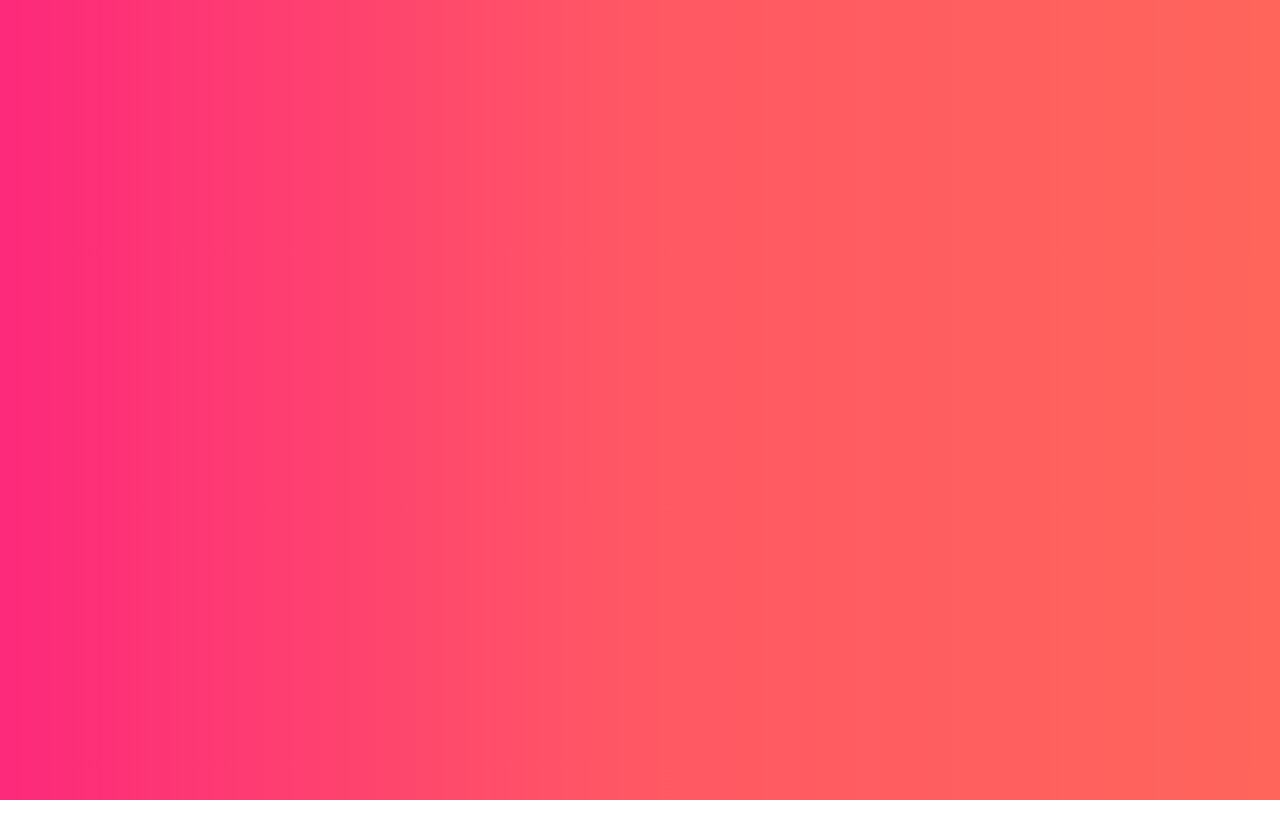
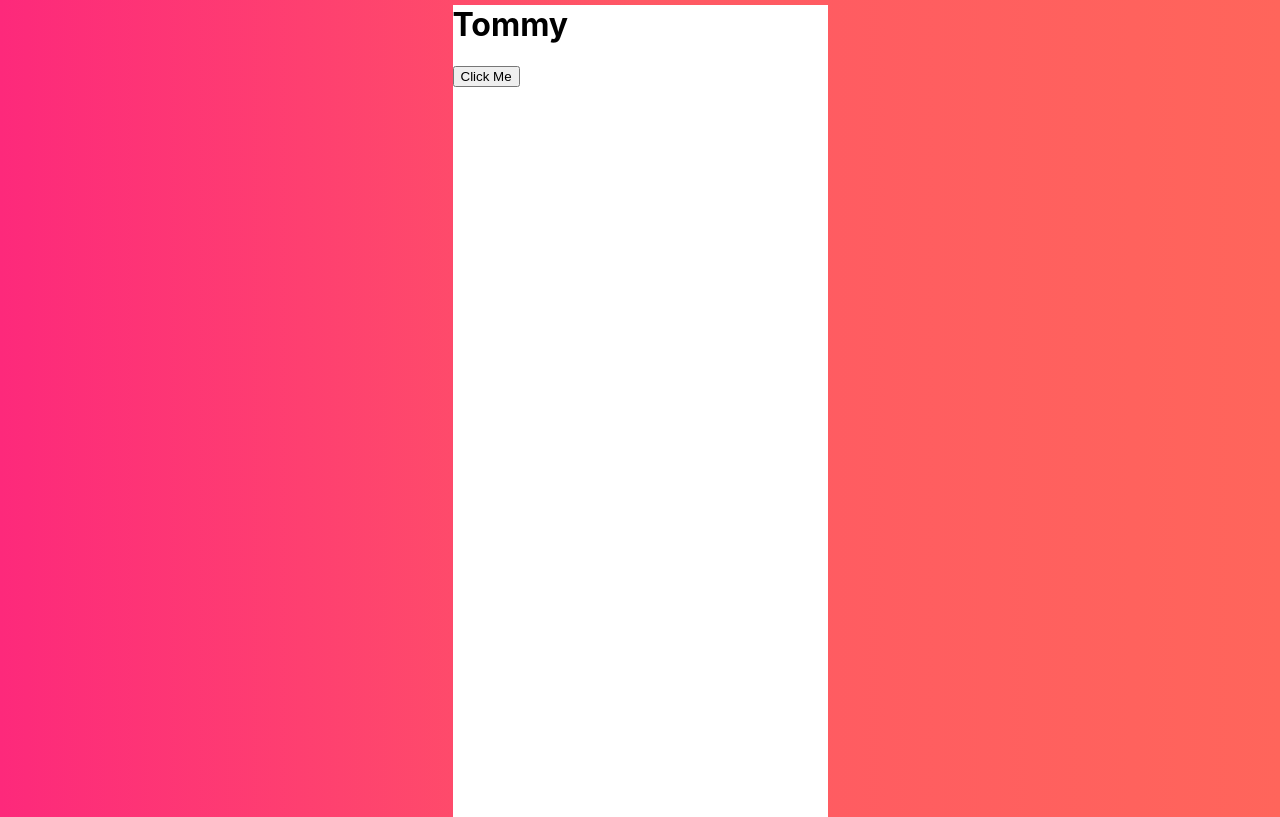
Before and after one commit to noppanat1997/slimder, a React (Create React App) app: page /swipe in a window 1280 px wide. Built offline with nearby package versions, Linux system fonts and the light colour scheme.

Commit message:
init-redux

```diff
--- a/package.json
+++ b/package.json
@@ -8,8 +8,11 @@
     "@testing-library/user-event": "^7.2.1",
     "react": "^16.12.0",
     "react-dom": "^16.12.0",
+    "react-redux": "^7.2.0",
     "react-router-dom": "^5.1.2",
-    "react-scripts": "3.4.0"
+    "react-scripts": "3.4.0",
+    "redux": "^4.0.5",
+    "redux-logger": "^3.0.6"
   },
   "scripts": {
     "start": "react-scripts start",
--- a/src/App.js
+++ b/src/App.js
@@ -1,19 +1,29 @@
 import React from 'react';
 import './App.css';
 import Swipe from './components/Swipe.js';
+import { createStore, applyMiddleware } from 'redux';
+import { Provider } from 'react-redux';
+import logger from 'redux-logger';
+import reducer from './reducer.js';
 import { BrowserRouter, Switch, Route } from 'react-router-dom';
-function App() {
+
+const App = () => {
+  const store = createStore(reducer, applyMiddleware(logger));
   return (
-    <BrowserRouter className="phone">
-      <Switch>
-        <Route path="/form" component={null}/>
-        <Route path="/swipe" component={null}/>
-        <Route path="/match" component={null}/>
-        <Route path="/chat" component={null}/>
-        <Route exact path="/" component={null}/>
-      </Switch>
-    </BrowserRouter>
+    <Provider store={store}>
+      <div className="phone">
+        <BrowserRouter>
+          <Switch>
+            <Route path="/form" component={null} />
+            <Route path="/swipe" component={Swipe} />
+            <Route path="/match" component={null} />
+            <Route path="/chat" component={null} />
+            <Route exact path="/" component={null} />
+          </Switch>
+        </BrowserRouter>
+      </div>
+    </Provider>
+
   );
 }
-
 export default App;
--- a/src/components/Swipe.js
+++ b/src/components/Swipe.js
@@ -1,9 +1,33 @@
 import React from 'react';
-const Swipe = () => {
-  return(
+import { connect } from 'react-redux';
+
+const Swipe = (props) => {
+  const getName = () =>{
+    const name = props.stateFromStore.data.user[0].name;
+    return name;
+  }
+  const clickHandler = (e) =>{
+    const tmpMsg = {id: 2,msg: 'yeah'};
+    props.addMsgFn(tmpMsg);
+  }
+  return (
     <div>
-      <h1>Hello</h1>
+      <h1>{getName()}</h1>
+      <button onClick={clickHandler}>Click Me</button>
     </div>
   );
 }
-export default Swipe;
+
+const mapStateToProps = state => {
+  return {
+    stateFromStore: state
+  }
+}
+const mapDispatchToProps = dispatch => {
+  return {
+    addMsgFn: (item) => {
+      return dispatch({ type: 'ADD_MSG', payload: item })
+    }
+  }
+}
+export default connect(mapStateToProps, mapDispatchToProps)(Swipe);
--- /dev/null
+++ b/src/reducer.js
@@ -0,0 +1,29 @@
+const initialState = {
+  data: {
+    user: [
+      { id: 0, name: 'Tommy' }
+    ],
+    slim: [
+      { id: 0, name: 'Tu'},
+      { id: 1, name: 'Pareena'}
+    ],
+    msg: [
+      { id: 0, msg: 'Hello'},
+      { id: 1, msg: 'I\'m Slim' }
+    ]
+  }
+}
+const reducer = (state = initialState, action) => {
+  const newState = { ...state };
+  switch (action.type) {
+    case 'ADD_MSG':
+      const pushMsg = action.payload;
+      console.log(pushMsg);
+      newState.data.msg.push(pushMsg);
+      return newState;
+    default:
+      break;
+  }
+  return state;
+}
+export default reducer;
```
Also changed, not shown: 1 other file (tests, documents, lock files or other folders).
